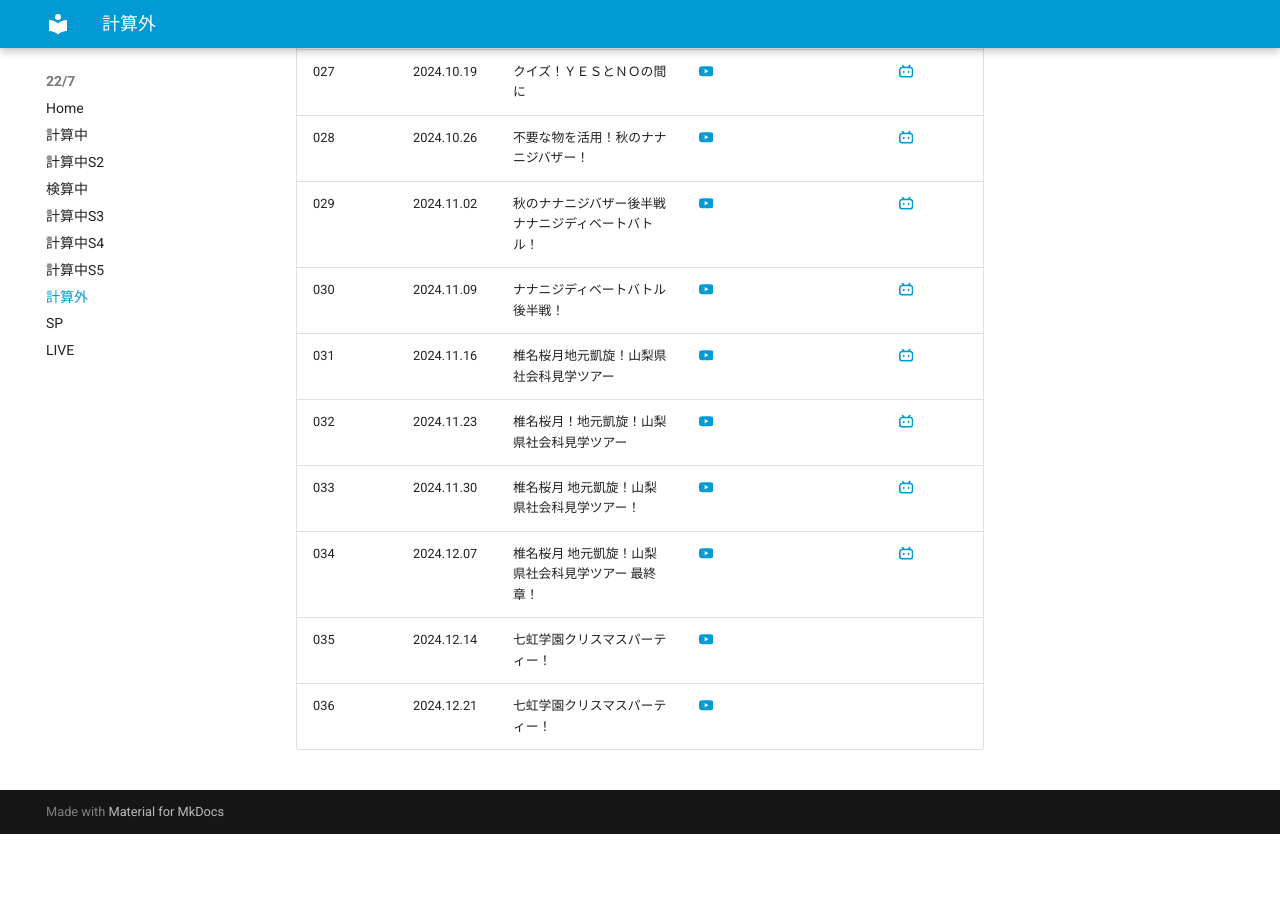
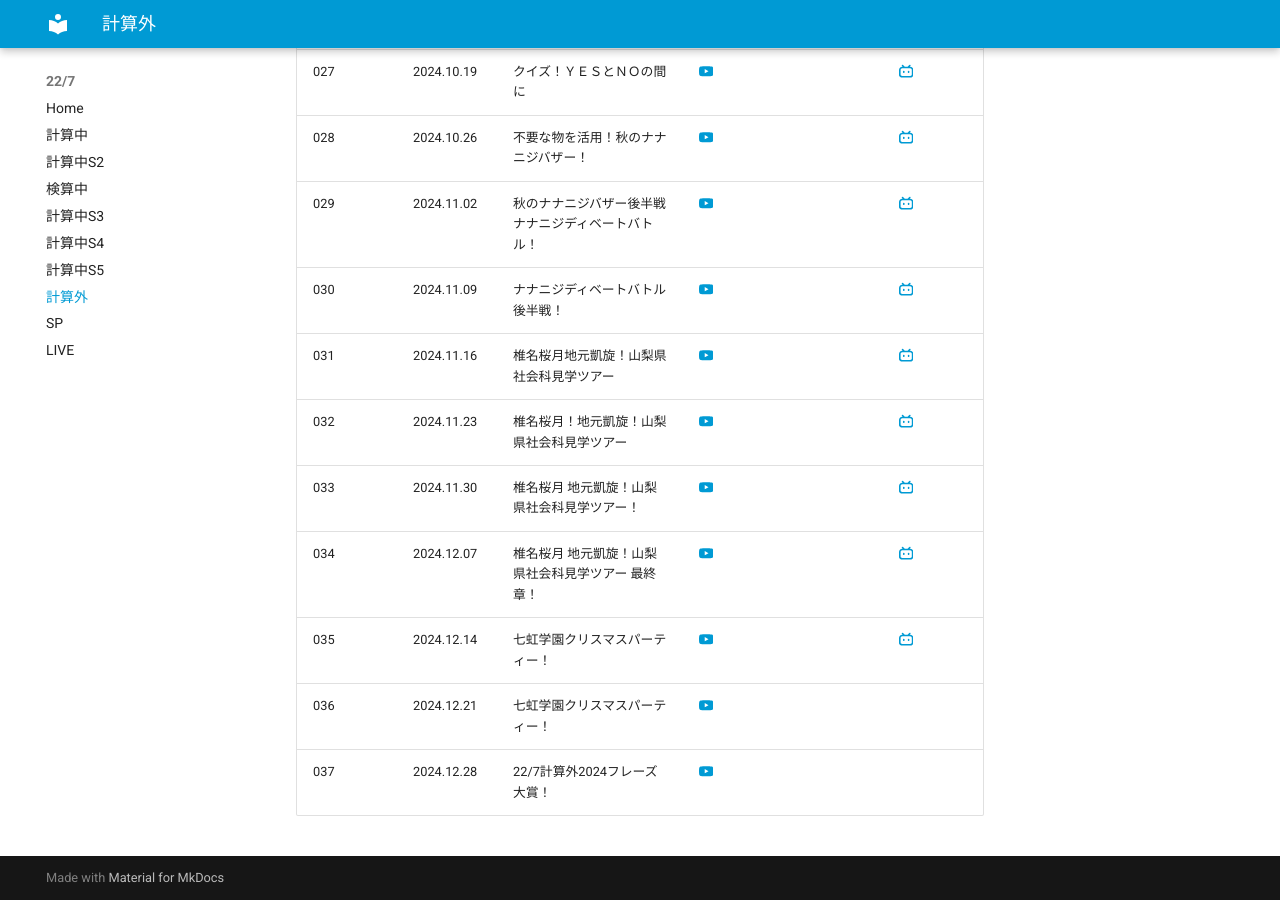
Before and after one commit to aki-192/nananiji, an MkDocs documentation site: the page built from docs/keisangai.md, in a window 1280 px wide and 900 px high, scrolled down 1911 px. Built offline with MkDocs 1.6.1 and Material for MkDocs 9.7.7, drawn with Linux system fonts in a browser that asks for light colours; before the commit the page ends 2745 px from its top, so only the background shows below that.

Commit message:
Update keisangai.md

```diff
--- a/docs/keisangai.md
+++ b/docs/keisangai.md
@@ -40,5 +40,6 @@ title: 計算外
 | 032 | 2024.11.23 | 椎名桜月！地元凱旋！山梨県社会科見学ツアー | [:simple-youtube:](https://www.youtube.com/watch?v=ju4ef0tut50) | | [:simple-bilibili:](https://www.bilibili.com/video/BV1vTi2YHEfH/) |
 | 033 | 2024.11.30 | 椎名桜月 地元凱旋！山梨県社会科見学ツアー！ | [:simple-youtube:](https://www.youtube.com/watch?v=wfytSKtZDhY) | | [:simple-bilibili:](https://www.bilibili.com/video/BV1CCqPYSESC) |
 | 034 | 2024.12.07 | 椎名桜月 地元凱旋！山梨県社会科見学ツアー 最終章！ | [:simple-youtube:](https://www.youtube.com/watch?v=ZtNyLv8e5UY) | | [:simple-bilibili:](https://www.bilibili.com/video/BV17NkJY8Ep1/) |
-| 035 | 2024.12.14 | 七虹学園クリスマスパーティー！ | [:simple-youtube:](https://www.youtube.com/watch?v=a0pcm5MXAuU0) | | |
+| 035 | 2024.12.14 | 七虹学園クリスマスパーティー！ | [:simple-youtube:](https://www.youtube.com/watch?v=a0pcm5MXAuU0) | | [:simple-bilibili:](https://www.bilibili.com/video/BV1vBChY8EkV) |
 | 036 | 2024.12.21 | 七虹学園クリスマスパーティー！ | [:simple-youtube:](https://www.youtube.com/watch?v=E3aOsDKCaFQ) | | |
+| 037 | 2024.12.28 | 22/7計算外2024フレーズ大賞！ | [:simple-youtube:](https://www.youtube.com/watch?v=RxspvtFqEjQ) | | |
```
